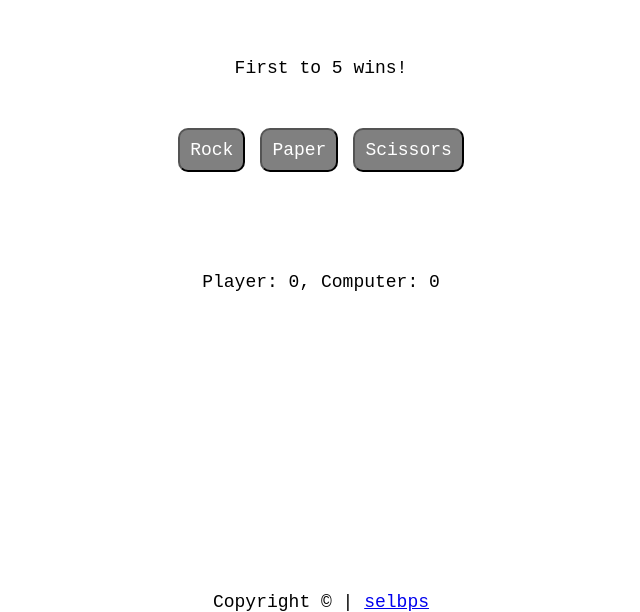
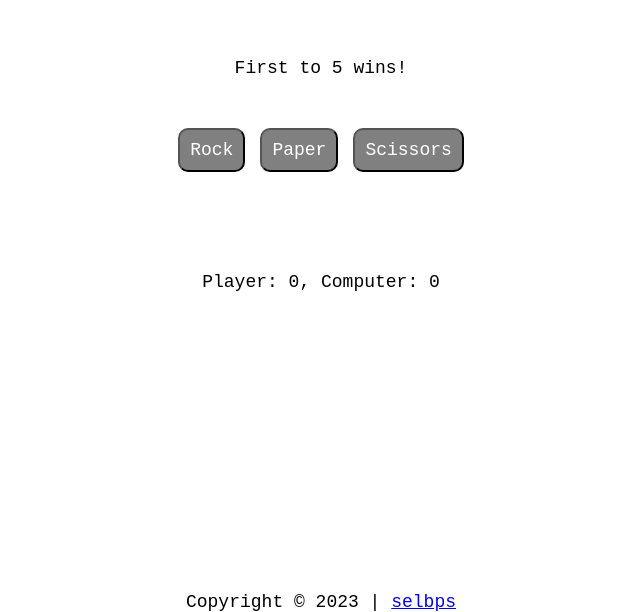
Before and after one commit to selbps/odin-rock-paper-scissors, a plain HTML site: page index.html in a window 1280 px wide. Shown: the part 242-854 px from the top of the page, without its empty margins (319-959 px from the left). Drawn offline with Linux system fonts and the light colour scheme.

Commit message:
Edit footer

```diff
--- a/index.html
+++ b/index.html
@@ -19,6 +19,6 @@
         <div id="score-container">Player: 0, Computer: 0</div>
         <button class="disappear" id="reset-button"></button>
     </div>
-    <div class="footer">Copyright &#169 | <a href="https://github.com/selbps">selbps</a></div>
+    <div class="footer">Copyright &#169 2023 | <a href="https://github.com/selbps">selbps</a></div>
 </body>
 </html>
```
